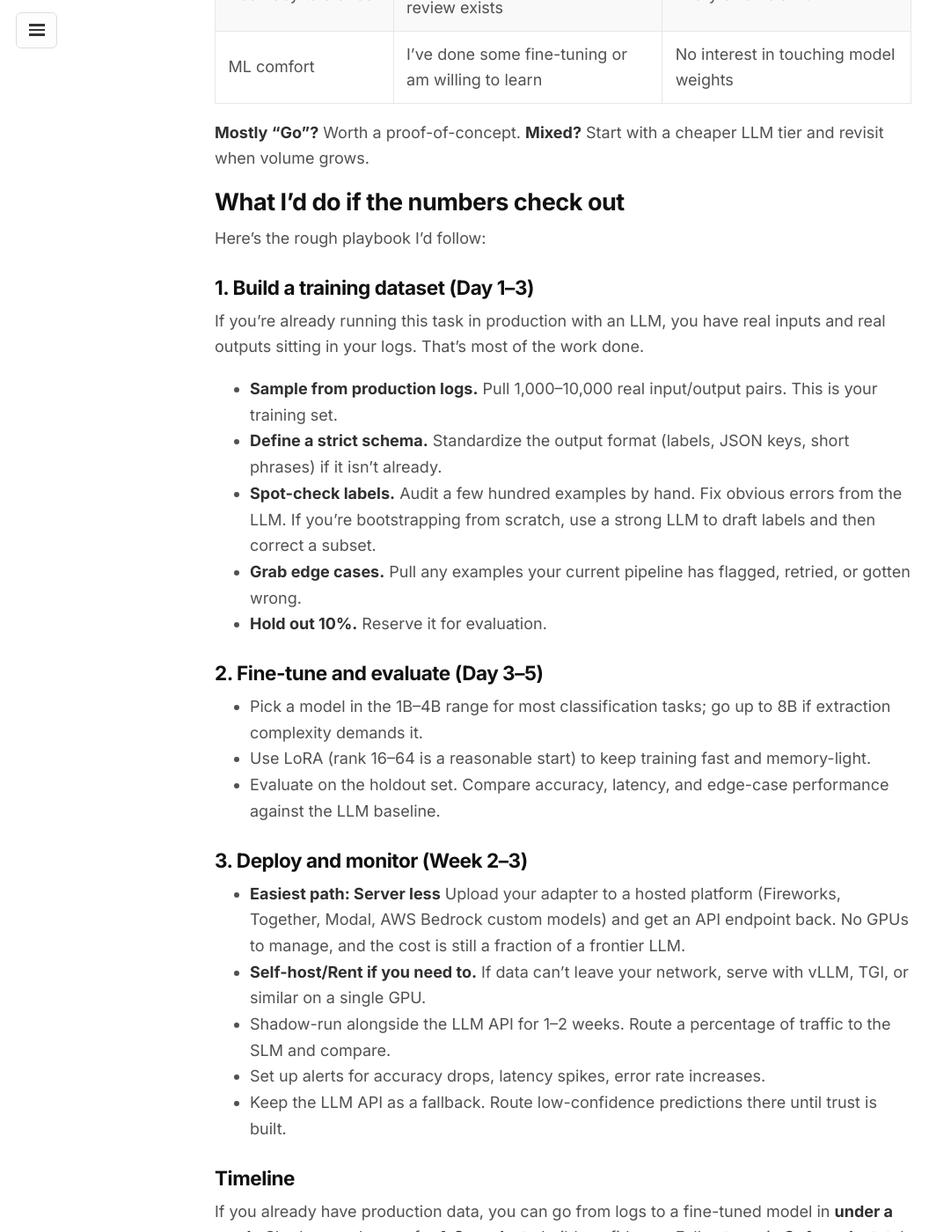
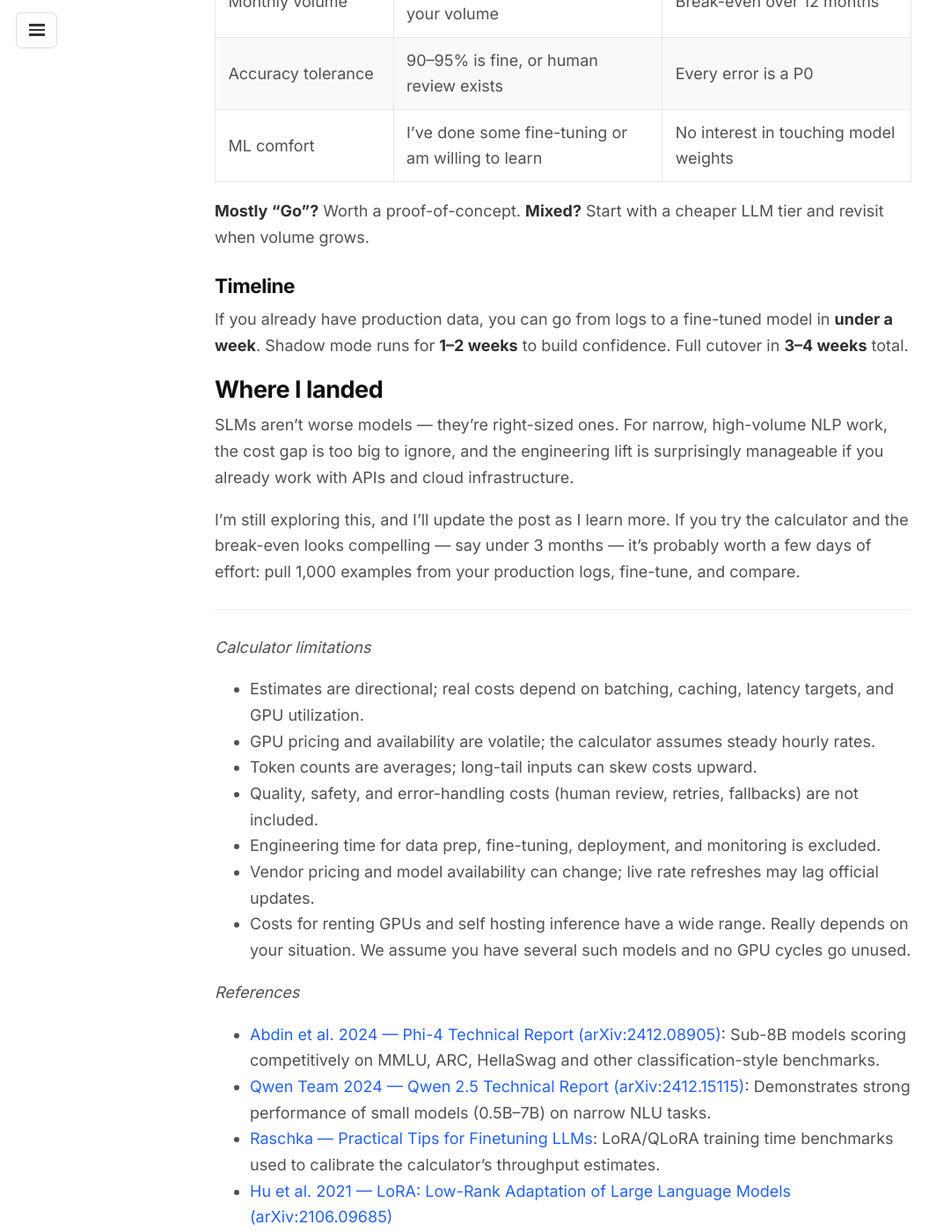
Before and after one commit to udayankumar/udayankumar.github.io, a Jekyll site: the page built from _posts/2026-03-18-using-slm.md, in a window 1280 px wide and 1400 px high, scrolled down 5225 px. Shown: the whole window at 88% size, without its empty margins (0-1081 px from the left). Built offline with Jekyll 4.4.1, drawn with Linux system fonts in a browser that asks for light colours; comment, search, counter and statistics services are not loaded; some of the changed text lies outside the part shown.

Commit message:
some edits

```diff
--- a/_posts/2026-03-18-using-slm.md
+++ b/_posts/2026-03-18-using-slm.md
@@ -7,13 +7,13 @@ tags: [LLM, SLM, Money]
 
 ## The question that started this
 
-Most of my LLM calls were embarrassingly simple — slap on a label, pull out a field, sort into a bucket. Am I paying sports-car prices for grocery runs?
+Most of my calls to state of the art LLM are embarrassingly simple — slap on a label, pull out a field, sort into a bucket. Do I really need a frontier model for these task? Am I paying sports-car prices for grocery runs?
 
-So I ran the numbers. A sentiment pipeline pushing 500k calls/month through Claude Sonnet 4 (100-token in, 20-token out) rings up at roughly **$900/mo**. The same job on a fine-tuned 4B model renting a single A100? **$90/mo** — with a one-time training bill under $5.
+So I ran the numbers. A sentiment pipeline pushing 500k calls/month through Claude Sonnet 4 (100-token in, 20-token out, 150-token instructions) rings up at roughly **$900/mo**. The same job on a fine-tuned 4B model renting a single A100? **$90/mo** — with a one-time training bill under $5.
 
 Small model. Big savings. 10× big.
 
-That was enough to send me down the rabbit hole. This post is what I found: when small language models actually earn their keep, when they don't, and a calculator so you can punch in your own numbers and see for yourself.
+That was enough to send me down the rabbit hole. This article shows when small language models actually earn their keep, when they don't, and a calculator so you can punch in your own numbers and see for yourself.
 
 > **A note on scope:** Everything here is about **text-only NLU/NLP tasks** — classification, extraction, tagging, sentiment, routing. Not image generation, not vision, not open-ended reasoning.
 
@@ -123,33 +123,6 @@ If one of those closes the gap, great — less work. If not, that's when fine-tu
 
 **Mostly "Go"?** Worth a proof-of-concept. **Mixed?** Start with a cheaper LLM tier and revisit when volume grows.
 
-## What I'd do if the numbers check out
-
-Here's the rough playbook I'd follow:
-
-### 1. Build a training dataset (Day 1–3)
-
-If you're already running this task in production with an LLM, you have real inputs and real outputs sitting in your logs. That's most of the work done.
-
-- **Sample from production logs.** Pull 1,000–10,000 real input/output pairs. This is your training set.
-- **Define a strict schema.** Standardize the output format (labels, JSON keys, short phrases) if it isn't already.
-- **Spot-check labels.** Audit a few hundred examples by hand. Fix obvious errors from the LLM. If you're bootstrapping from scratch, use a strong LLM to draft labels and then correct a subset.
-- **Grab edge cases.** Pull any examples your current pipeline has flagged, retried, or gotten wrong.
-- **Hold out 10%.** Reserve it for evaluation.
-
-### 2. Fine-tune and evaluate (Day 3–5)
-
-- Pick a model in the 1B–4B range for most classification tasks; go up to 8B if extraction complexity demands it.
-- Use LoRA (rank 16–64 is a reasonable start) to keep training fast and memory-light.
-- Evaluate on the holdout set. Compare accuracy, latency, and edge-case performance against the LLM baseline.
-
-### 3. Deploy and monitor (Week 2–3)
-
-- **Easiest path: Server less** Upload your adapter to a hosted platform (Fireworks, Together, Modal, AWS Bedrock custom models) and get an API endpoint back. No GPUs to manage, and the cost is still a fraction of a frontier LLM.
-- **Self-host/Rent if you need to.** If data can't leave your network, serve with vLLM, TGI, or similar on a single GPU.
-- Shadow-run alongside the LLM API for 1–2 weeks. Route a percentage of traffic to the SLM and compare.
-- Set up alerts for accuracy drops, latency spikes, error rate increases.
-- Keep the LLM API as a fallback. Route low-confidence predictions there until trust is built.
 
 ### Timeline
 
```
Also changed, not shown: other parts of _posts/2026-03-18-using-slm.md (+4 -4 lines).
